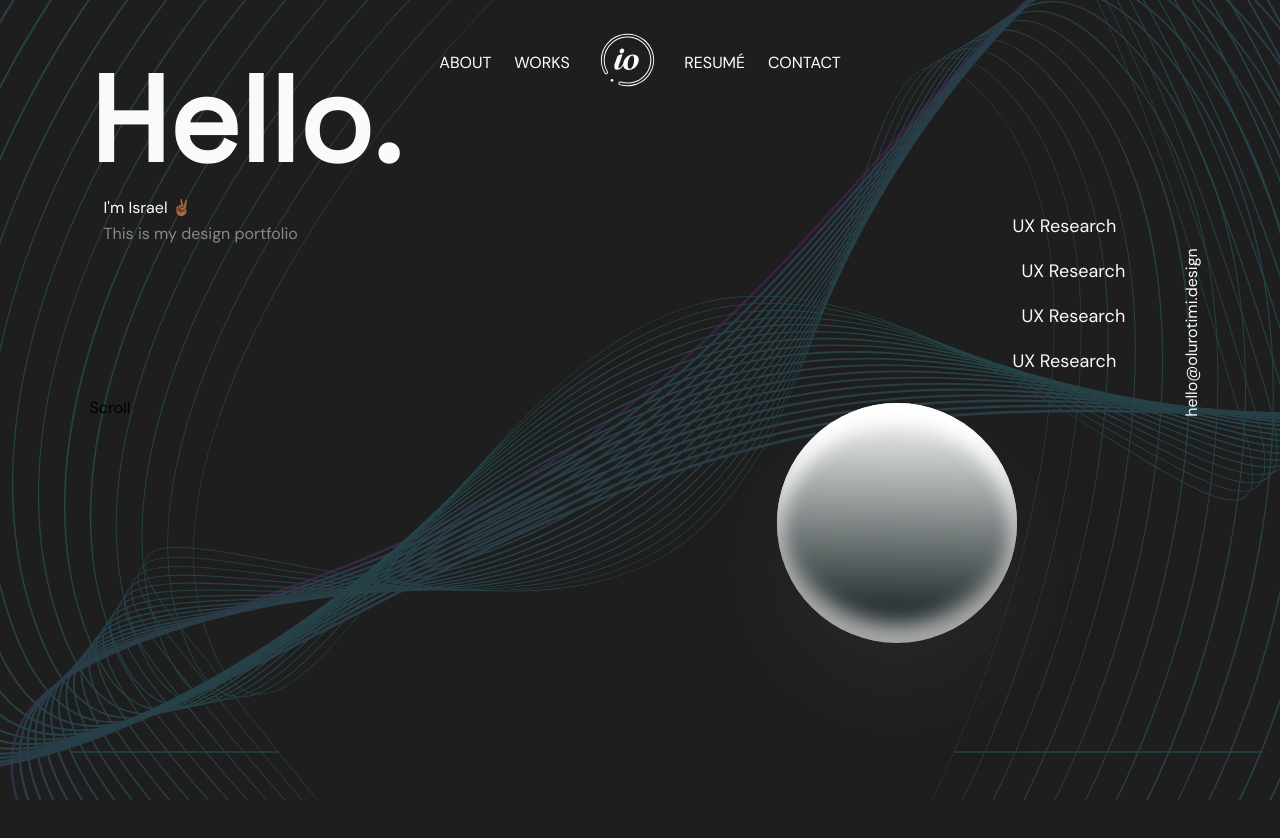
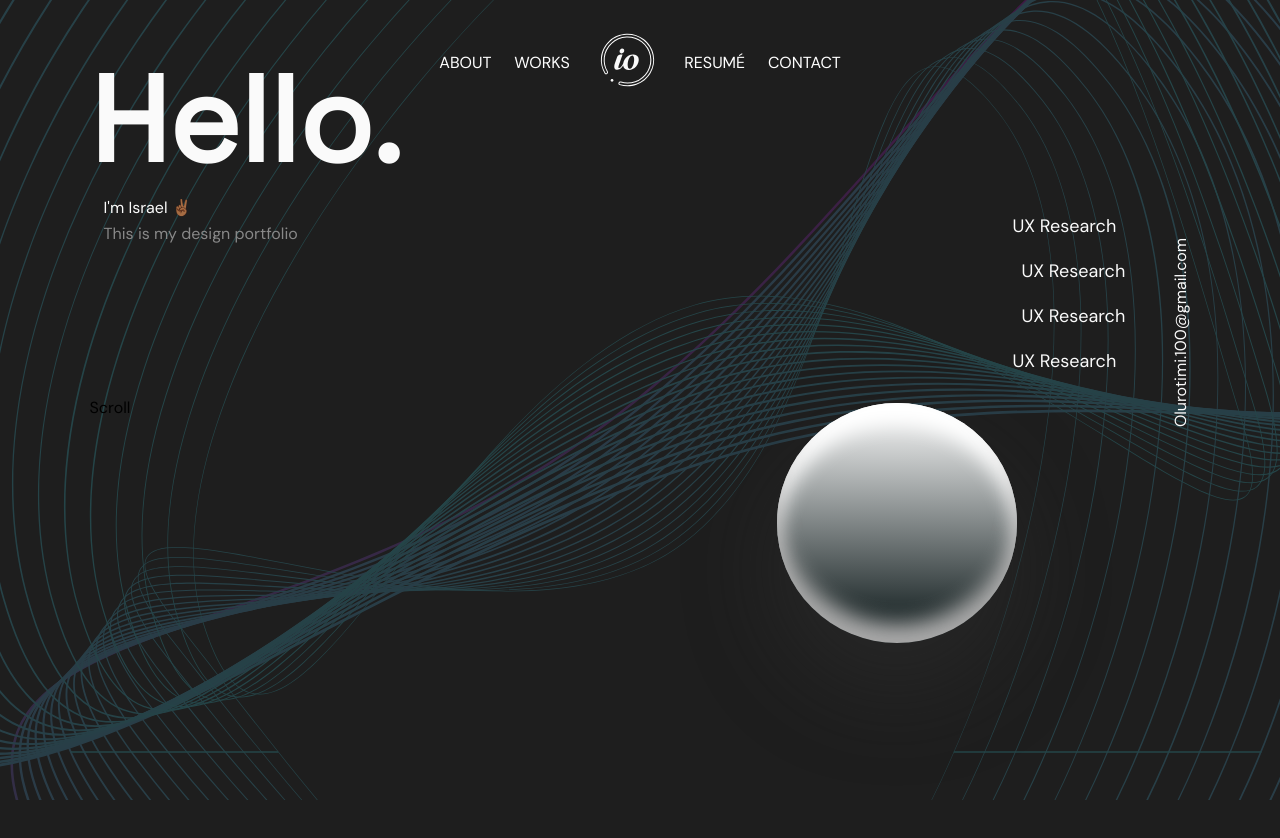
Before and after one commit to qgatssdev/mario-portfolio, a React (Create React App) app: page / in a window 1280 px wide. Shown: the top 838 px of the page. Built offline with nearby package versions, Linux system fonts and the light colour scheme.

Commit message:
changing email

```diff
--- a/src/components/Footer/MobileFooter.tsx
+++ b/src/components/Footer/MobileFooter.tsx
@@ -4,7 +4,7 @@ const MobileFooter = () => {
     <section className="mobileFooter__root">
       <div className="mobile__logo">
         <img src={require('../../assets/ioIcon 2.svg').default} alt="" />
-        <p>hello@olurotimi.design</p>
+        <p>Olurotimi.100@gmail.com</p>
       </div>
       <div className="mobile__links">
         <img src={require('../../assets/behance (1) 1.svg').default} alt="" />
--- a/src/components/Hero/Hero.tsx
+++ b/src/components/Hero/Hero.tsx
@@ -42,7 +42,7 @@ const Test = () => {
           <img src={require('../../assets/twitter 1.svg').default} alt="" />
           <div className="hero__footer__links__transform">
             <img src={require('../../assets/Group 21.svg').default} alt="" />
-            <p>hello@olurotimi.design</p>
+            <p>Olurotimi.100@gmail.com</p>
           </div>
         </div>
       </section>
--- a/src/components/MobileHero/MobileHero.tsx
+++ b/src/components/MobileHero/MobileHero.tsx
@@ -33,7 +33,7 @@ const MobileHero = () => {
         /> */}
         <div className="mobile__ball"></div>
       </div>
-      <p className="mobileHero__email">hello@olurotimi.design</p>
+      <p className="mobileHero__email">Olurotimi.100@gmail.com</p>
       <div className="mobileHero__links">
         <img src={require('../../assets/behance (1) 1.svg').default} alt="" />
         <img src={require('../../assets/in 1.svg').default} alt="" />
```
